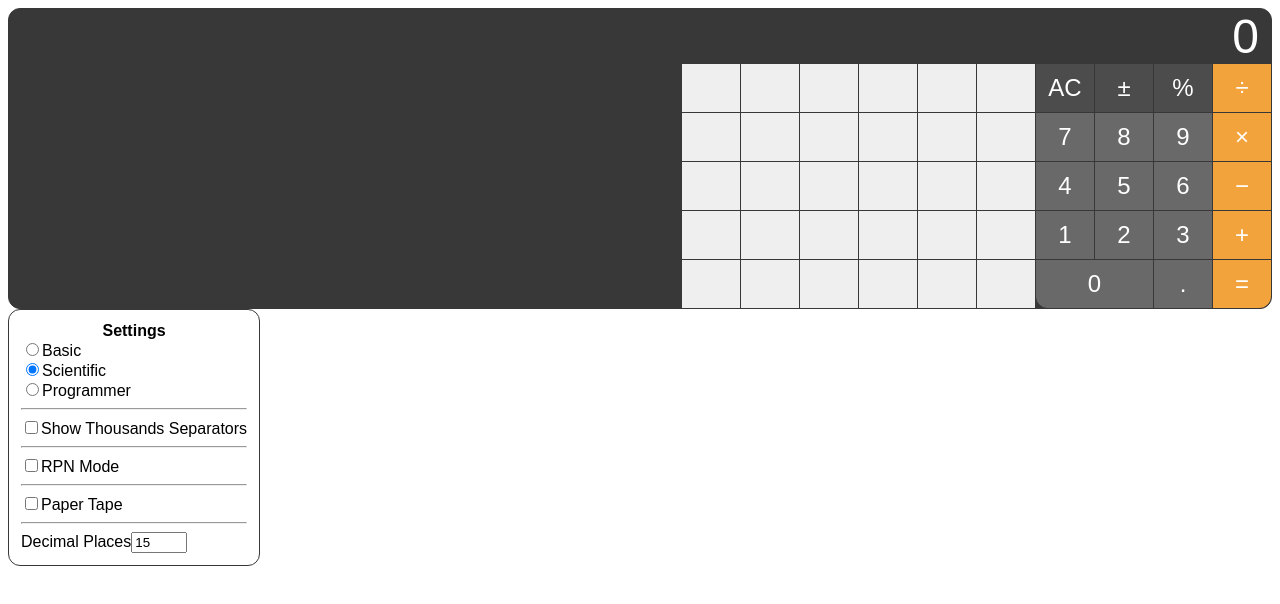
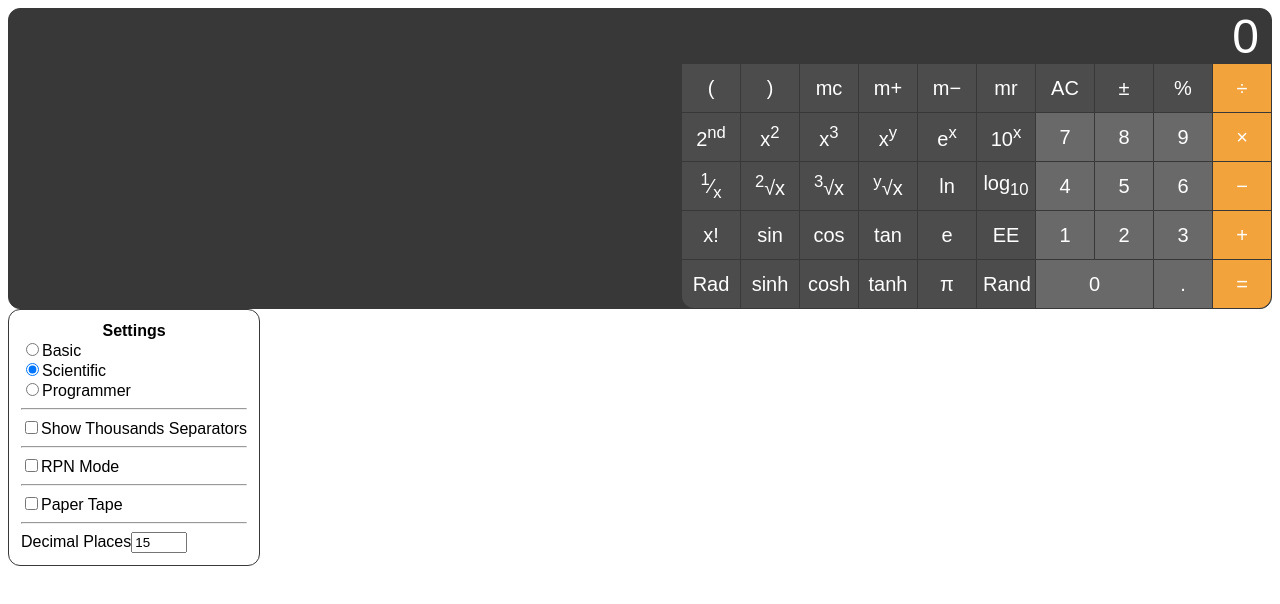
Before and after one commit to notato8dx/calculator, a React (Vite) app: page / in a window 1280 px wide. Both pictures are taken after a click on the radio button "Scientific". Shown: the top 604 px of the page. Built offline with nearby package versions, Linux system fonts and the light colour scheme; the HTML template or start-up script is replaced by a standard one.

Commit message:
Improve some css

```diff
--- a/src/App.css
+++ b/src/App.css
@@ -27,7 +27,7 @@
 
 #buttons > button {
 	border: none;
-	font-size: 150%;
+	font-size: 125%;
 	color: inherit
 }
 
@@ -61,6 +61,9 @@
 
 #zero-button {
 	grid-column: span 2;
+}
+
+.bottom-left-button {
 	border-bottom-left-radius: 12px
 }
 
--- a/src/App.tsx
+++ b/src/App.tsx
@@ -79,7 +79,7 @@ export default function App() {
 		createBasicRow([4, 5, 6], 1, '−'),
 		createBasicRow([1, 2, 3], 0, '+'),
 		<>
-			<NumberButton id='zero-button' operand={operand} number={0} setOperandValueAndDisplay={setOperandValueAndDisplay} setShouldClearAll={setShouldClearAll} />
+			<NumberButton id='zero-button' className={view == '0' ? 'bottom-left-button' : ''} operand={operand} number={0} setOperandValueAndDisplay={setOperandValueAndDisplay} setShouldClearAll={setShouldClearAll} />
 
 			<button className='number-button'>
 				.
@@ -113,40 +113,40 @@ export default function App() {
 			{basicRows[4]}
 		</>),
 		createView(10, <>
-			<button symbol='(' />
-			<button symbol=')' />
-			<button symbol='mc' />
-			<button symbol='m+' />
-			<button symbol='m−' />
-			<button symbol='mr' />
+			<ValueButton symbol='(' />
+			<ValueButton symbol=')' />
+			<ValueButton symbol='mc' />
+			<ValueButton symbol='m+' />
+			<ValueButton symbol='m−' />
+			<ValueButton symbol='mr' />
 			{basicRows[0]}
-			<button symbol={<>2<sup>nd</sup></>} />
-			<button symbol={<>x<sup>2</sup></>} />
-			<button symbol={<>x<sup>3</sup></>} />
-			<button symbol={<>x<sup>y</sup></>} />
-			<button symbol={<>e<sup>x</sup></>} />
-			<button symbol={<>10<sup>x</sup></>} />
+			<ValueButton symbol={<>2<sup>nd</sup></>} />
+			<ValueButton symbol={<>x<sup>2</sup></>} />
+			<ValueButton symbol={<>x<sup>3</sup></>} />
+			<ValueButton symbol={<>x<sup>y</sup></>} />
+			<ValueButton symbol={<>e<sup>x</sup></>} />
+			<ValueButton symbol={<>10<sup>x</sup></>} />
 			{basicRows[1]}
-			<button symbol={<><sup>1</sup>⁄<sub>x</sub></>} />
-			<button symbol={<><sup>2</sup>√x</>} />
-			<button symbol={<><sup>3</sup>√x</>} />
-			<button symbol={<><sup>y</sup>√x</>} />
-			<button symbol='ln' />
-			<button symbol={<>log<sub>10</sub></>} />
+			<ValueButton symbol={<><sup>1</sup>⁄<sub>x</sub></>} />
+			<ValueButton symbol={<><sup>2</sup>√x</>} />
+			<ValueButton symbol={<><sup>3</sup>√x</>} />
+			<ValueButton symbol={<><sup>y</sup>√x</>} />
+			<ValueButton symbol='ln' />
+			<ValueButton symbol={<>log<sub>10</sub></>} />
 			{basicRows[2]}
-			<button symbol='x!' />
-			<button symbol='sin' />
-			<button symbol='cos' />
-			<button symbol='tan' />
-			<button symbol='e' />
-			<button symbol='EE' />
+			<ValueButton symbol='x!' />
+			<ValueButton symbol='sin' />
+			<ValueButton symbol='cos' />
+			<ValueButton symbol='tan' />
+			<ValueButton symbol='e' />
+			<ValueButton symbol='EE' />
 			{basicRows[3]}
-			<button symbol='Rad' />
-			<button symbol='sinh' />
-			<button symbol='cosh' />
-			<button symbol='tanh' />
-			<button symbol='π' />
-			<button symbol='Rand' />
+			<ValueButton className='bottom-left-button' symbol='Rad' />
+			<ValueButton symbol='sinh' />
+			<ValueButton symbol='cosh' />
+			<ValueButton symbol='tanh' />
+			<ValueButton symbol='π' />
+			<ValueButton symbol='Rand' />
 			{basicRows[4]}
 		</>),
 		createView(7, null)
--- a/src/buttons/NumberButton.tsx
+++ b/src/buttons/NumberButton.tsx
@@ -1,7 +1,7 @@
 import { canOverwrite, operands, setCanOverwrite } from '../state'
 
-export default function NumberButton({ id, operand, number, setOperandValueAndDisplay, setShouldClearAll }) {
-	return <button id={id} className='number-button' onClick={() => {
+export default function NumberButton({ id, className, operand, number, setOperandValueAndDisplay, setShouldClearAll }) {
+	return <button id={id} className={`${className} number-button`} onClick={() => {
 		if (canOverwrite) {
 			operands[operand] = 0
 			setCanOverwrite(false)
--- a/src/buttons/ValueButton.tsx
+++ b/src/buttons/ValueButton.tsx
@@ -1,5 +1,5 @@
-export default function ValueButton({ value, symbol, setOperandValueAndDisplay }) {
-	return <button className='value-button' onClick={() => {
+export default function ValueButton({ className, value, symbol, setOperandValueAndDisplay }) {
+	return <button className={`${className} value-button`} onClick={() => {
 		setOperandValueAndDisplay(value)
 	}}>
 		{symbol}
```
